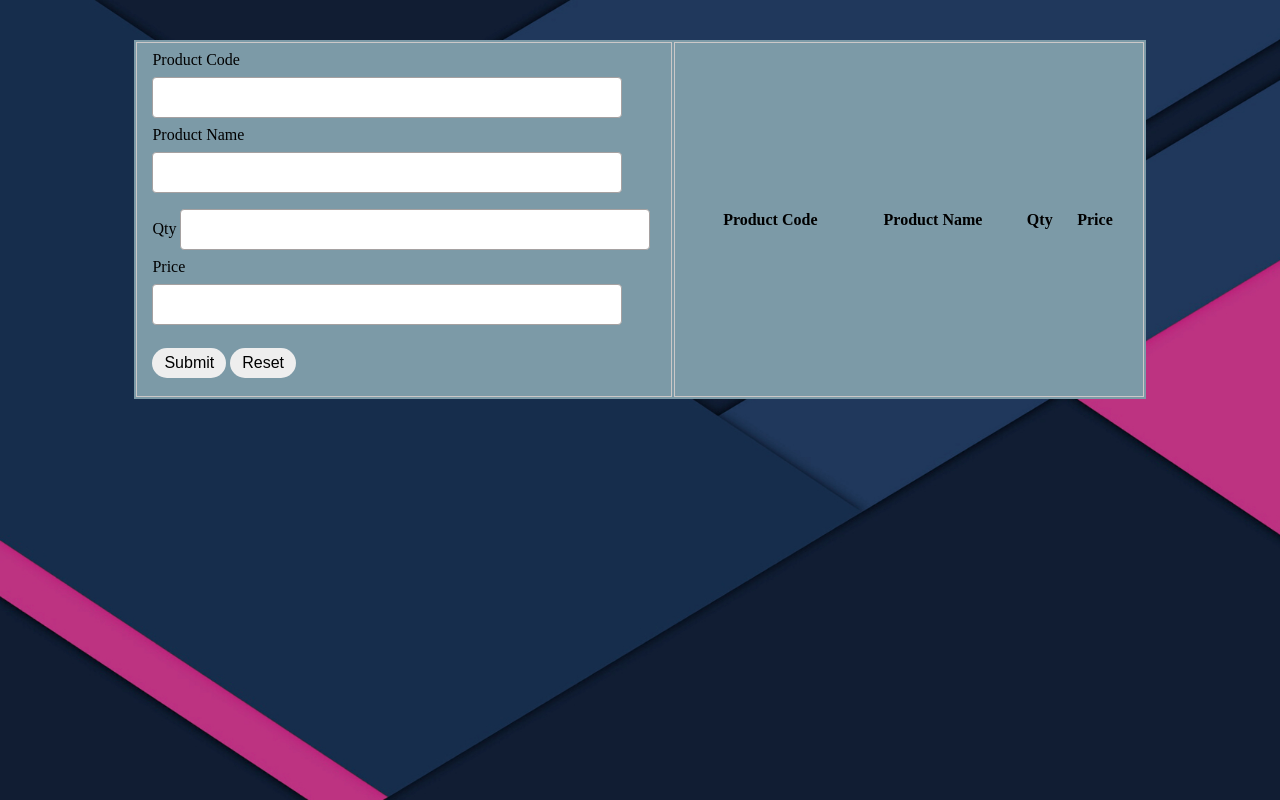
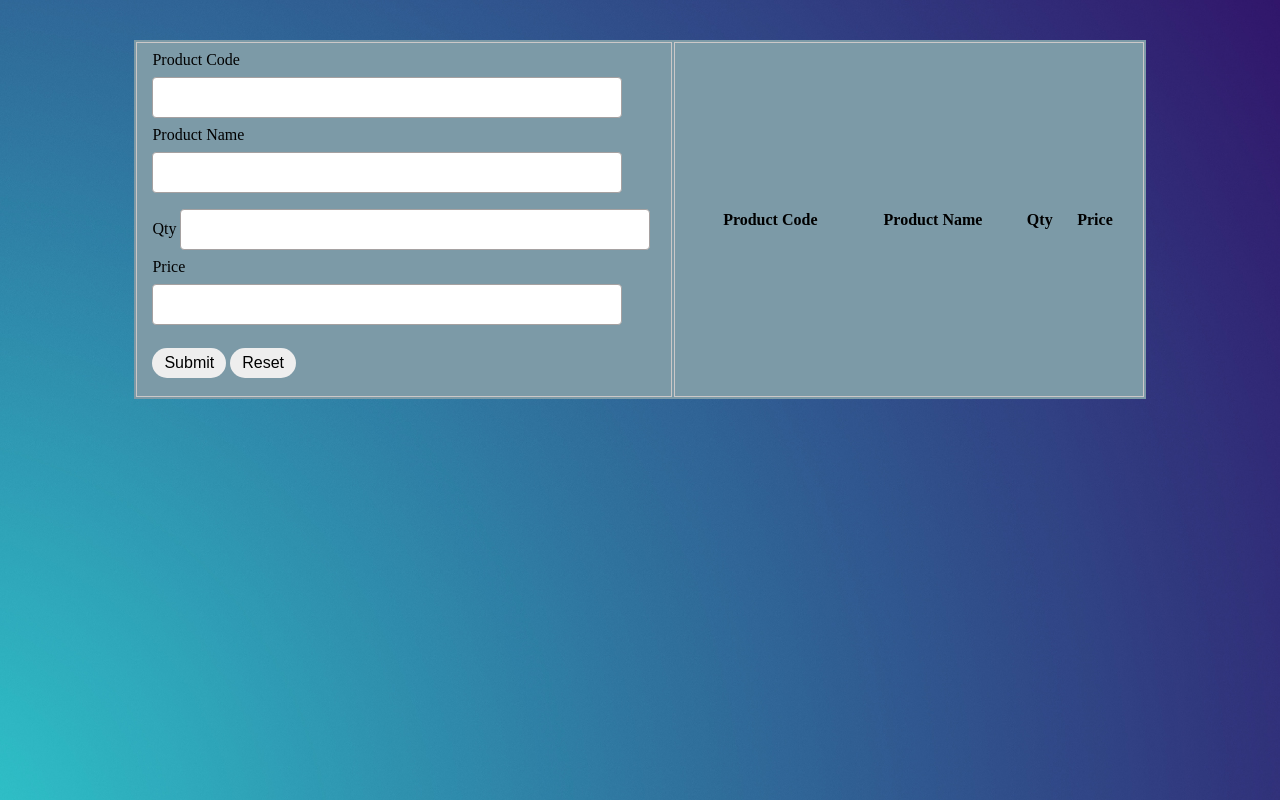
Before and after one commit to jaiswarvishal/CRUD-Operation, a plain HTML site: page index.html in a window 1280 px wide. Drawn offline with Linux system fonts and the light colour scheme.

Commit message:
Update style.css

```diff
--- a/style.css
+++ b/style.css
@@ -1,5 +1,5 @@
 body{
-    background-image: url('background.jpg');
+    background-image: url('backgro.jpg');
     background-repeat: no-repeat;
     background-attachment: fixed;
     background-size: cover;
```
